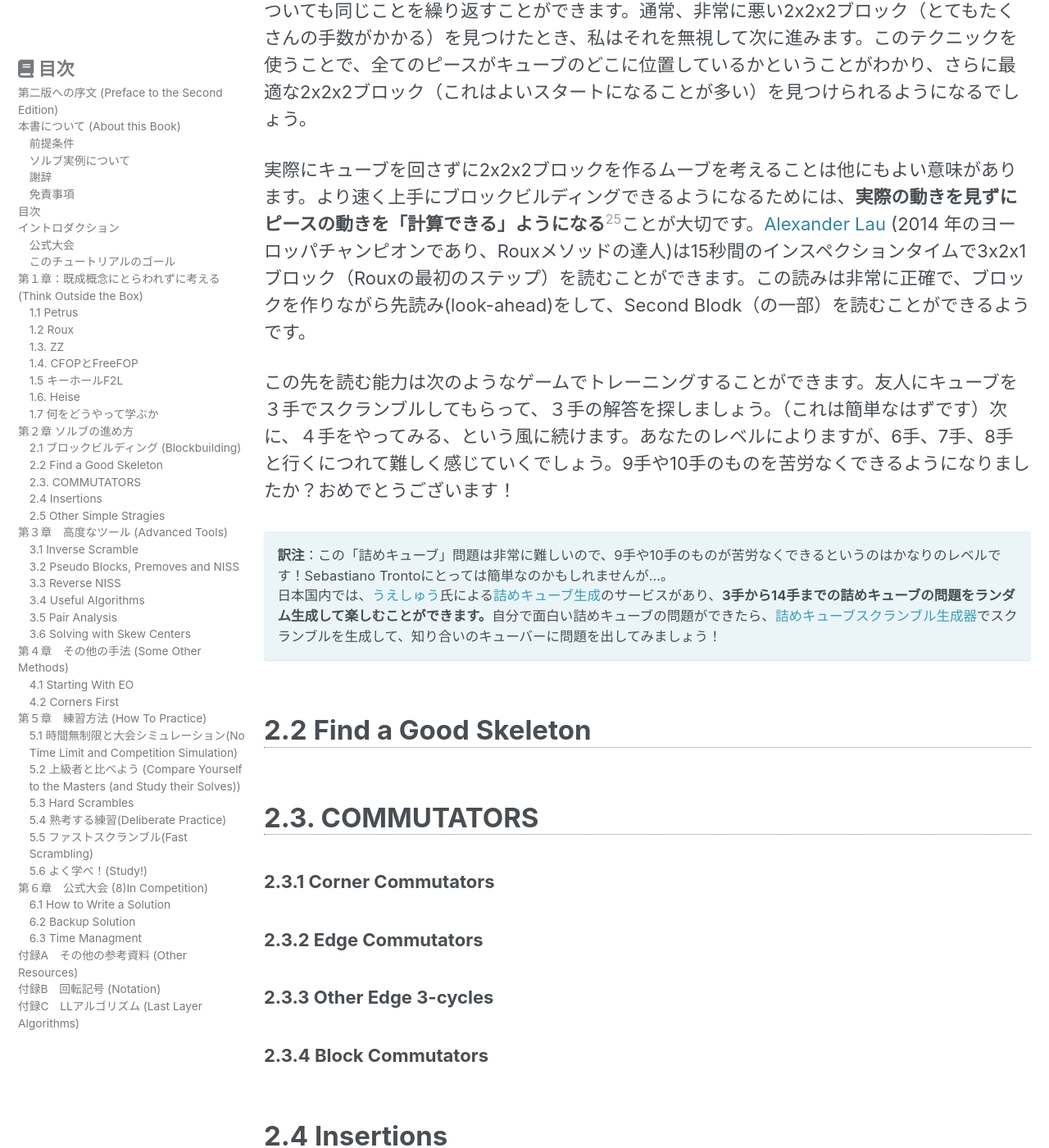
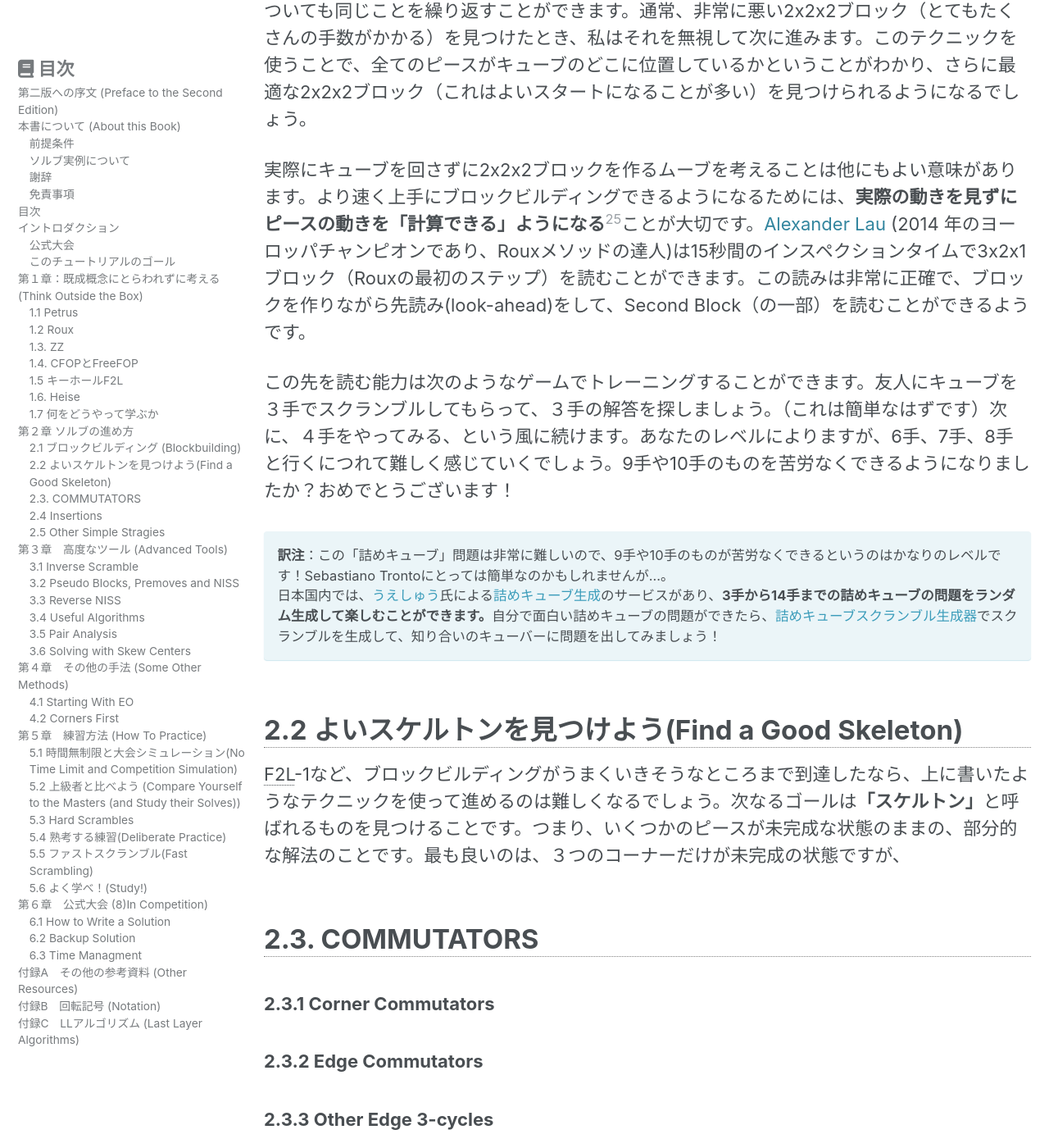
Before and after one commit to kawam1123/translation, a Jekyll site: the page built from _pages/FMC-tutorial.md, in a window 1280 px wide and 1400 px high, scrolled down 26856 px. Shown: the whole window at 82% size. Built offline with Jekyll 4.4.1, drawn with Linux system fonts in a browser that asks for light colours; cached includes are drawn as plain includes; nearby versions of some CDN libraries.

Commit message:
誤字修正

```diff
--- a/_pages/FMC-tutorial.md
+++ b/_pages/FMC-tutorial.md
@@ -1256,7 +1256,7 @@ final result that counts!
 
 役に立つけれど少し考えなければならない、もっと高度なテクニックは、**全ての可能な2x2x2ブロック（8通り）をチェックすることです。**次のようにやります。**全てのコーナーについて、３つの一致するエッジを探して、**どうすればつなげて2x2x2ブロックが作れるかを考えます。実際に動かして「テスト」しないようにすることで、再度スクランブルせずに他のコーナーについても同じことを繰り返すことができます。通常、非常に悪い2x2x2ブロック（とてもたくさんの手数がかかる）を見つけたとき、私はそれを無視して次に進みます。このテクニックを使うことで、全てのピースがキューブのどこに位置しているかということがわかり、さらに最適な2x2x2ブロック（これはよいスタートになることが多い）を見つけられるようになるでしょう。
 
-実際にキューブを回さずに2x2x2ブロックを作るムーブを考えることは他にもよい意味があります。より速く上手にブロックビルディングできるようになるためには、**実際の動きを見ずにピースの動きを「計算できる」ようになる**[^2-1-10-2]ことが大切です。[Alexander Lau](https://www.worldcubeassociation.org/persons/2011LAUA01) (2014 年のヨーロッパチャンピオンであり、Rouxメソッドの達人)は15秒間のインスペクションタイムで3x2x1ブロック（Rouxの最初のステップ）を読むことができます。この読みは非常に正確で、ブロックを作りながら先読み(look-ahead)をして、Second Blodk（の一部）を読むことができるようです。
+実際にキューブを回さずに2x2x2ブロックを作るムーブを考えることは他にもよい意味があります。より速く上手にブロックビルディングできるようになるためには、**実際の動きを見ずにピースの動きを「計算できる」ようになる**[^2-1-10-2]ことが大切です。[Alexander Lau](https://www.worldcubeassociation.org/persons/2011LAUA01) (2014 年のヨーロッパチャンピオンであり、Rouxメソッドの達人)は15秒間のインスペクションタイムで3x2x1ブロック（Rouxの最初のステップ）を読むことができます。この読みは非常に正確で、ブロックを作りながら先読み(look-ahead)をして、Second Block（の一部）を読むことができるようです。
 
 この先を読む能力は次のようなゲームでトレーニングすることができます。友人にキューブを３手でスクランブルしてもらって、３手の解答を探しましょう。（これは簡単なはずです）次に、４手をやってみる、という風に続けます。あなたのレベルによりますが、6手、7手、8手と行くにつれて難しく感じていくでしょう。9手や10手のものを苦労なくできるようになりましたか？おめでとうございます！
 
@@ -1295,7 +1295,10 @@ You can train your planning ability with this game: ask a friend to scramble you
 so on. Depending on your level, you may find it difficult once you reach 6, 7 or 8 moves. If you
 get without problem to 9 or 10 moves, congratulations!
 -->
-### 2.2 Find a Good Skeleton
+### 2.2 よいスケルトンを見つけよう(Find a Good Skeleton)
+
+F2L-1など、ブロックビルディングがうまくいきそうなところまで到達したなら、上に書いたようなテクニックを使って進めるのは難しくなるでしょう。次なるゴールは**「スケルトン」**と呼ばれるものを見つけることです。つまり、いくつかのピースが未完成な状態のままの、部分的な解法のことです。最も良いのは、３つのコーナーだけが未完成の状態ですが、
+
 <!--
 2.2 Find a Good Skeleton
 Once you have reached good point (i.e.: and F2L-1) with blockbuilding, it is hard to go on with
```
